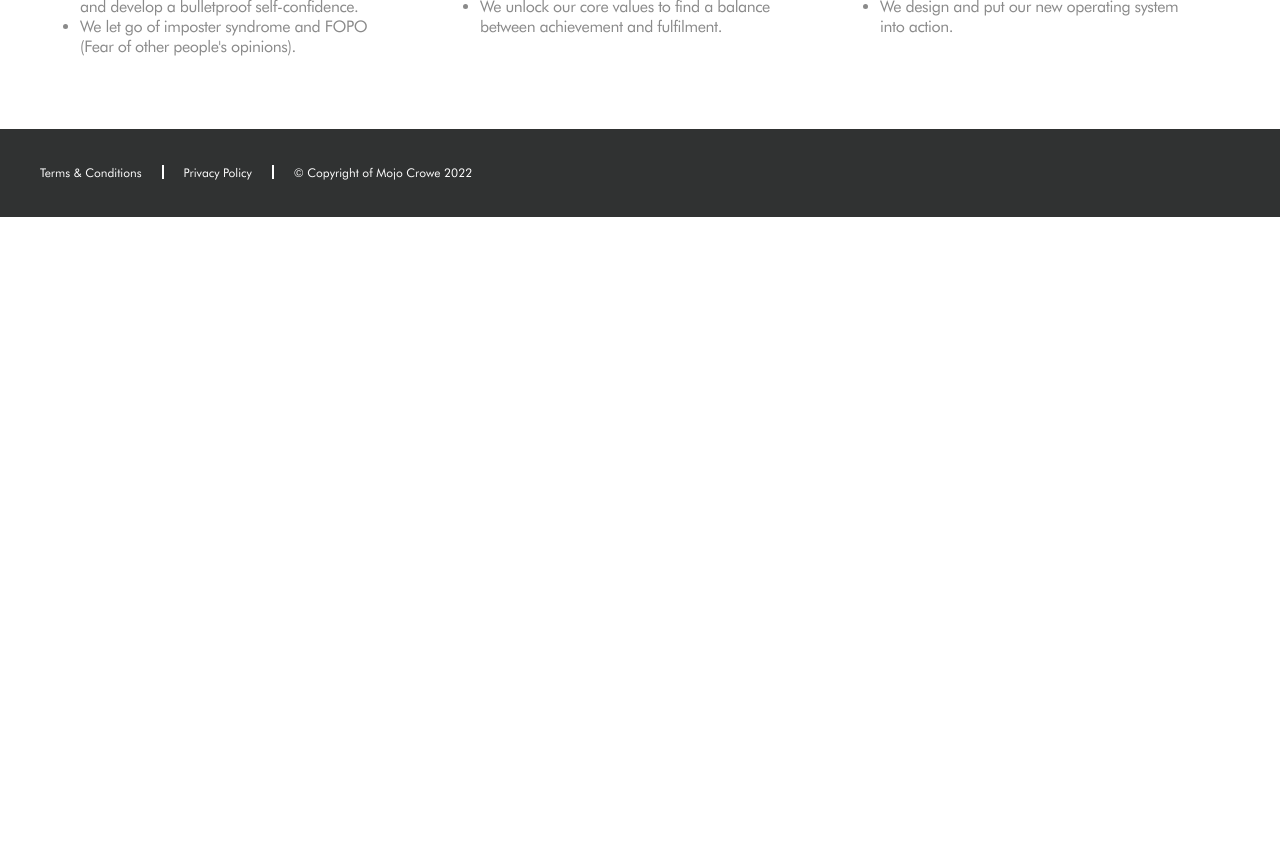
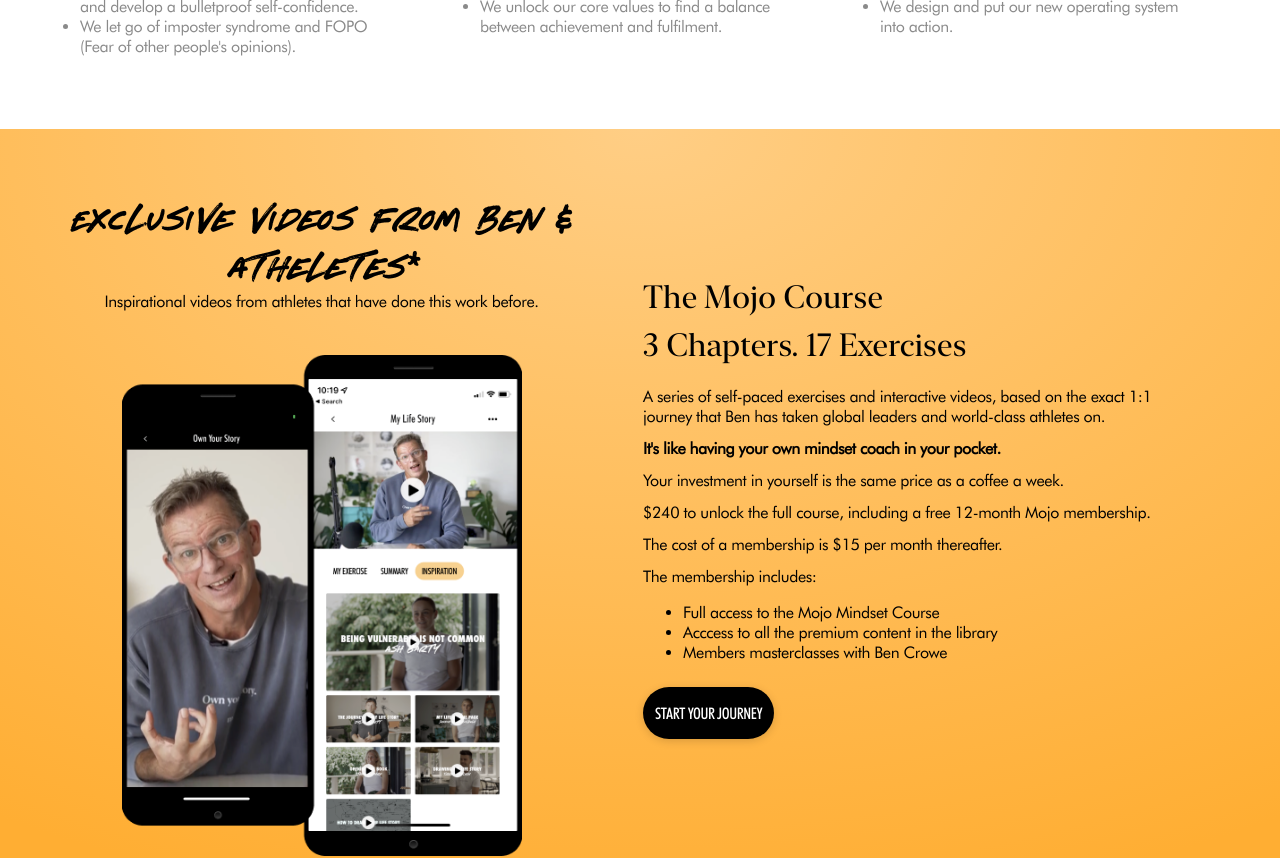
Before and after one commit to SonyTmg/mojo-react-challenge, a React (Create React App) app: page / in a window 1280 px wide. Shown: the part 640-1498 px from the top of the page. Before the commit the page ends 857 px from the top, so only its background shows below. Built offline with nearby package versions, Linux system fonts and the light colour scheme.

Commit message:
initial work for section 4

```diff
--- a/src/App.js
+++ b/src/App.js
@@ -3,6 +3,7 @@
 import Section1 from './components/Section1';
 import Section2 from './components/Section2';
 import Section3 from './components/Section3';
+import Section4 from './components/Section4';
 
 function App() {
   return (
@@ -12,6 +13,7 @@
         <Section1 />
         <Section2 />
         <Section3 />
+        <Section4 />
       </main>
       <Footer />
     </>
--- a/src/components/Section2/Section2.module.css
+++ b/src/components/Section2/Section2.module.css
@@ -41,7 +41,7 @@
 }
 
 .quote {
-  padding: 56px 0;
+  padding-top: 56px;
   max-width: var(--max-width);
   text-align: center;
 }
--- /dev/null
+++ b/src/components/Section4/Section4.js
@@ -0,0 +1,62 @@
+import Typography from '../Typography';
+import styles from './Section4.module.css';
+import image from './image3.png';
+import Button from '../Button';
+import Spacer from '../Spacer';
+
+function Section4() {
+  return (
+    <section className={styles.wrapper}>
+      <div className={styles.container}>
+        <div className={styles.imageContainer}>
+          <Typography variant="Timberwolf44">
+            Exclusive videos from ben & Atheletes*
+          </Typography>
+          <Typography>Inspirational videos from athletes that have done this work before.</Typography>
+          <Spacer size="xl" />
+          <div className={styles.image}>
+            <img src={image} alt="ben" />
+          </div>
+        </div>
+        <div className={styles.copyContainer}>
+          <div className={styles.copy}>
+            <Typography variant="NewYorkHeadingSmall">
+              The Mojo Course
+            </Typography>
+            <Spacer size='small' />
+            <Typography variant="NewYorkHeadingSmall">
+              3 Chapters. 17 Exercises
+            </Typography>
+            <Spacer size='medium' />
+            <Typography variant="FuturaParagraphMedium">
+              <p>
+                A series of self-paced exercises and interactive videos, based on the exact 1:1 journey that Ben has taken global leaders and world-class athletes on.
+                <Spacer size='small' />
+                <strong>It's like having your own mindset coach in your pocket.</strong>
+                <Spacer size='small' />
+                Your investment in yourself is the same price as a coffee a week.
+                <Spacer size='small' />
+                $240 to unlock the full course, including a free 12-month Mojo membership.
+                <Spacer size='small' />
+                The cost of a membership is $15 per month thereafter.
+                <Spacer size='small' />
+                The membership includes:
+                <ul>
+                  <li>Full access to the Mojo Mindset Course</li>
+                  <li>Acccess to all the premium content in the library</li>
+                  <li>Members masterclasses with Ben Crowe</li>
+                </ul>
+              </p>
+            </Typography>
+            <Spacer size='medium' />
+            <Button variant='large'>
+              Start Your Journey
+            </Button>
+          </div>
+        </div>
+      </div>
+    </section>
+  );
+}
+
+export default Section4;
--- /dev/null
+++ b/src/components/Section4/Section4.module.css
@@ -0,0 +1,48 @@
+.wrapper {
+  background: var(--bg-yellow-gradient);
+   display: flex;
+  justify-content: center;
+  /* padding-top: 160px; */
+  /* height: 877px; */
+}
+
+.container {
+  width: 100%;
+  max-width: 1440px;
+  display: flex;
+  justify-content: space-between;
+}
+
+.imageContainer {
+  flex: 1;
+  display: flex;
+  flex-direction: column;
+  justify-content: center;
+  align-items: center;
+  text-align: center;
+  padding: 67px 32px;
+}
+
+.image {
+  /* flex: 1; */
+  /* display: flex;
+  justify-content: center; */
+  /* padding: 60px; */
+}
+
+.image > img {
+  max-width: 400px;
+}
+
+
+.copyContainer {
+  flex: 1.1;
+  padding: 150px  0;
+  display: flex;
+  flex-direction: column;
+  justify-content: center;
+}
+.copy {
+  flex: 1;
+  padding-right: 80px;
+}
--- /dev/null
+++ b/src/components/Section4/index.js
@@ -0,0 +1 @@
+export { default } from './Section4';
```
Also changed, not shown: src/components/Section4/image3.png (added).
